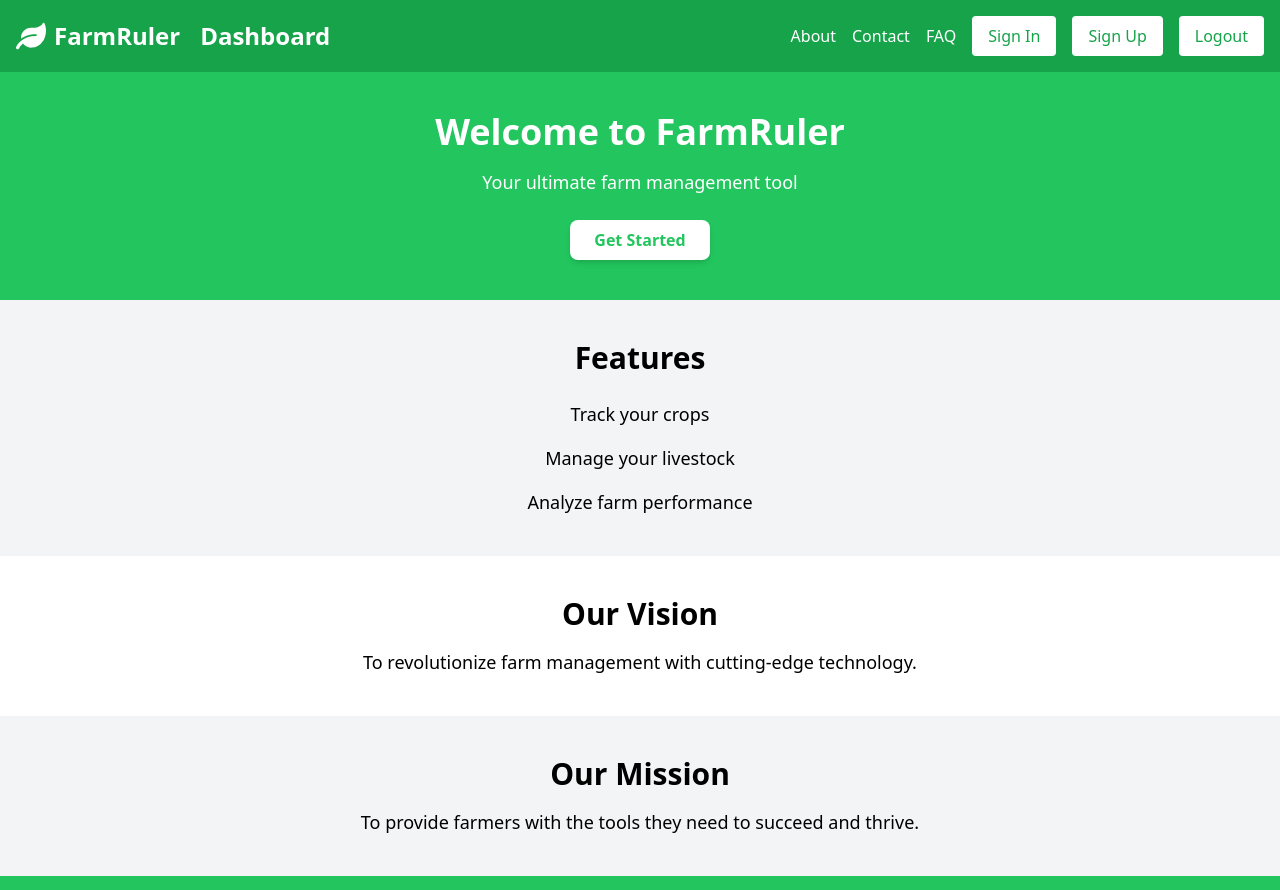
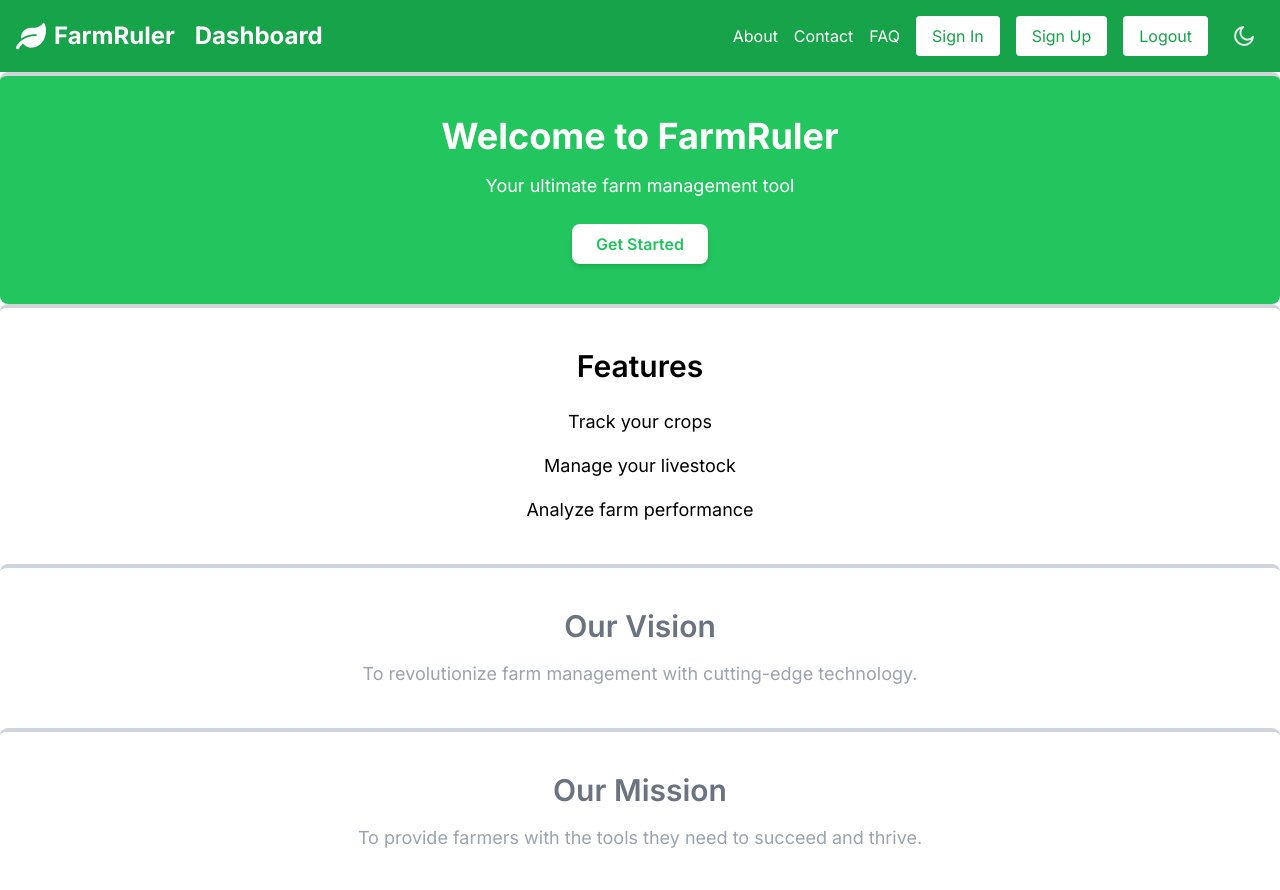
Before and after one commit to MOHAMMED-IQRAMUL/FarmRuler, a Next.js app: page / in a window 1280 px wide. Shown: the top 890 px of the page. Built offline with nearby package versions, Linux system fonts and the light colour scheme.

Commit message:
Added Dark and Light mode feature

```diff
--- a/app/components/Navbar.js
+++ b/app/components/Navbar.js
@@ -1,6 +1,7 @@
 import React, { useState } from 'react';
 import { FaLeaf } from 'react-icons/fa';
 import LogoutButton from './LogoutButton';
+import ThemeToggle from './ThemeToggle';
 
 const Navbar = () => {
     const [isOpen, setIsOpen] = useState(false);
@@ -28,6 +29,7 @@ const Navbar = () => {
                         <a href="/sign-up"> Sign Up </a>
                     </button>
                     <LogoutButton />
+                    <ThemeToggle />
                 </div>
                 <div className="md:hidden">
                     <button onClick={() => setIsOpen(!isOpen)} className="text-white focus:outline-none">
@@ -38,7 +40,6 @@ const Navbar = () => {
                 </div>
             </div>
 
-            {/* Side drawer positioned on the right */}
             <div className={`fixed top-0 right-0 h-full bg-green-600 text-white w-64 transform ${isOpen ? "translate-x-0" : "translate-x-full"} transition-transform duration-300 ease-in-out md:hidden`}>
                 <button onClick={() => setIsOpen(false)} className="p-4 focus:outline-none">
                     <svg className="w-6 h-6" fill="none" stroke="currentColor" viewBox="0 0 24 24" xmlns="http://www.w3.org/2000/svg">
@@ -48,8 +49,6 @@ const Navbar = () => {
                 <a href="/about" className="block text-white hover:text-gray-300 py-2 px-4">About</a>
                 <a href="/contact" className="block text-white hover:text-gray-300 py-2 px-4">Contact</a>
                 <a href="/faq" className="block text-white hover:text-gray-300 py-2 px-4">FAQ</a>
-
-                {/* Sign In and Sign Up buttons inside the drawer */}
                 <button className="block w-full bg-white text-green-600 px-4 py-2 rounded hover:bg-gray-200 mt-2">
                     <a href="/sign-in"> Sign In </a>
                 </button>
--- /dev/null
+++ b/app/components/ThemeToggle.js
@@ -0,0 +1,57 @@
+"use client";
+
+import { useTheme } from "next-themes";
+import { useEffect, useState } from "react";
+
+const ThemeToggle = () => {
+  const { theme, setTheme } = useTheme();
+  const [mounted, setMounted] = useState(false);
+
+  useEffect(() => setMounted(true), []);
+
+  if (!mounted) return null;
+
+  return (
+    <button
+      aria-label="Toggle Dark Mode"
+      type="button"
+      className="p-2 rounded-full transition-all duration-300 ease-in-out hover:bg-gray-200 dark:hover:bg-gray-700 focus:outline-none"
+      onClick={() => setTheme(theme === "light" ? "dark" : "light")}
+    >
+      {theme === "light" ? (
+        <svg
+          xmlns="http://www.w3.org/2000/svg"
+          viewBox="0 0 24 24"
+          fill="none"
+          stroke="currentColor"
+          className="w-6 h-6 text-yellow-500"
+        >
+          <circle cx="12" cy="12" r="5" stroke="currentColor" strokeWidth="2" />
+          <path
+            strokeLinecap="round"
+            strokeLinejoin="round"
+            strokeWidth="2"
+            d="M12 1v2M12 21v2M4.22 4.22l1.42 1.42M18.36 18.36l1.42 1.42M1 12h2M21 12h2M4.22 19.78l1.42-1.42M18.36 5.64l1.42-1.42"
+          />
+        </svg>
+      ) : (
+        <svg
+          xmlns="http://www.w3.org/2000/svg"
+          viewBox="0 0 24 24"
+          fill="none"
+          stroke="currentColor"
+          className="w-6 h-6 text-gray-200"
+        >
+          <path
+            strokeLinecap="round"
+            strokeLinejoin="round"
+            strokeWidth="2"
+            d="M21 12.79A9 9 0 1111.21 3a7 7 0 109.79 9.79z"
+          />
+        </svg>
+      )}
+    </button>
+  );
+};
+
+export default ThemeToggle;
--- a/app/globals.css
+++ b/app/globals.css
@@ -1,3 +1,14 @@
 @tailwind base;
 @tailwind components;
 @tailwind utilities;
+
+
+body {
+    background-color: white;
+    color: black;
+  }
+
+  html.dark body {
+    background-color: #292929d9;
+    color: #f1f1f1;
+  }
--- a/app/layout.js
+++ b/app/layout.js
@@ -1,4 +1,8 @@
 import "./globals.css";
+import { Inter } from "next/font/google";
+import { ThemeProvider } from 'next-themes'; // Import ThemeProvider
+
+const inter = Inter({ subsets: ["latin"] });
 
 export const metadata = {
   title: "FarmRuler",
@@ -8,8 +12,10 @@ export const metadata = {
 export default function RootLayout({ children }) {
   return (
     <html lang="en">
-      <body>
-        {children}
+      <body className={inter.className}>
+        <ThemeProvider attribute="class"> {/* Use ThemeProvider here */}
+          {children}
+        </ThemeProvider>
       </body>
     </html>
   );
--- a/app/page.js
+++ b/app/page.js
@@ -2,20 +2,25 @@
 
 import Footer from "./components/Footer";
 import Navbar from "./components/Navbar";
-
+import ThemeToggle from "./components/ThemeToggle";
 
 export default function Home() {
   return (
     <div className="min-h-screen flex flex-col">
       <Navbar />
-      <header className="bg-green-500 text-white text-center py-10">
+
+      <header className="bg-green-500 text-white text-center py-10 dark:bg-green-700 border-t-4 border-gray-300 rounded-lg">
         <h1 className="text-4xl font-bold">Welcome to FarmRuler</h1>
         <p className="mt-4 text-lg">Your ultimate farm management tool</p>
         <button className="mt-6 px-6 py-2 bg-white text-green-500 font-semibold rounded-lg shadow-md hover:bg-gray-100">
           Get Started
         </button>
       </header>
-      <section id="features" className="py-10 bg-gray-100 text-center">
+
+      <section
+        id="features"
+        className="py-10 text-center border-t-4 border-gray-300 rounded-lg"
+      >
         <h2 className="text-3xl font-semibold">Features</h2>
         <ul className="mt-6 space-y-4">
           <li className="text-lg">Track your crops</li>
@@ -23,20 +28,29 @@ export default function Home() {
           <li className="text-lg">Analyze farm performance</li>
         </ul>
       </section>
-      <section id="vision" className="py-10 bg-white text-center">
-        <h2 className="text-3xl font-semibold">Our Vision</h2>
-        <p className="mt-4 text-lg">
+
+      <section
+        id="vision"
+        className="py-10 text-center border-t-4 border-gray-300 rounded-lg"
+      >
+        <h2 className="text-3xl font-semibold text-gray-500">Our Vision</h2>
+        <p className="mt-4 text-lg text-gray-400">
           To revolutionize farm management with cutting-edge technology.
         </p>
       </section>
-      <section id="mission" className="py-10 bg-gray-100 text-center">
-        <h2 className="text-3xl font-semibold">Our Mission</h2>
-        <p className="mt-4 text-lg">
+
+      <section
+        id="mission"
+        className="py-10 text-center border-t-4 border-gray-300 rounded-lg"
+      >
+        <h2 className="text-3xl font-semibold text-gray-500">Our Mission</h2>
+        <p className="mt-4 text-lg text-gray-400">
           To provide farmers with the tools they need to succeed and thrive.
         </p>
       </section>
-      <section className="bg-green-500 text-white text-center py-6 mt-auto">
-        <button className="mx-2 px-6 py-2 bg-white text-green-500 font-semibold rounded-lg shadow-md hover:bg-gray-100">
+
+      <section className="bg-green-500 text-center py-6 mt-auto border-t-4 border-gray-300 rounded-lg">
+        <button className="mx-2 px-6 py-2 font-semibold rounded-lg shadow-md hover:bg-gray-100">
           Sign Up
         </button>
         <button className="mx-2 px-6 py-2 bg-white text-green-500 font-semibold rounded-lg shadow-md hover:bg-gray-100">
@@ -44,7 +58,7 @@ export default function Home() {
         </button>
       </section>
 
-      <Footer/>
+      <Footer />
     </div>
   );
 }
--- a/package.json
+++ b/package.json
@@ -15,6 +15,7 @@
     "@mui/icons-material": "^6.1.1",
     "@mui/material": "^6.1.1",
     "next": "14.2.13",
+    "next-themes": "^0.3.0",
     "react": "^18",
     "react-dom": "^18",
     "react-icons": "^5.3.0",
```
Also changed, not shown: 1 other file (tests, documents, lock files or other folders).
